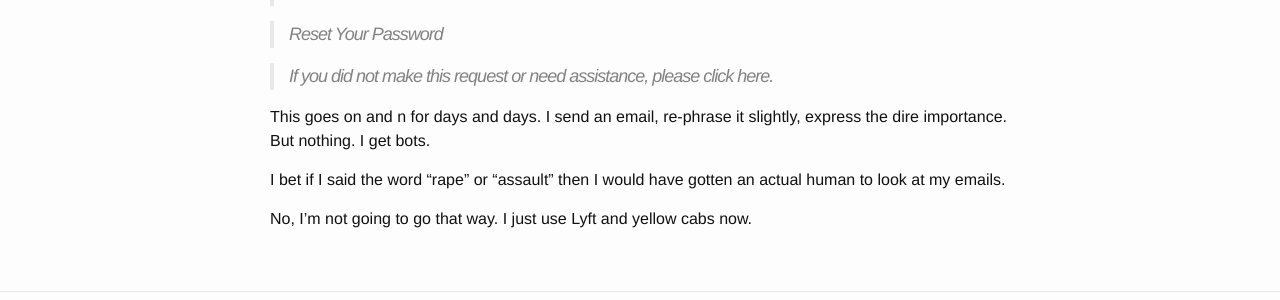
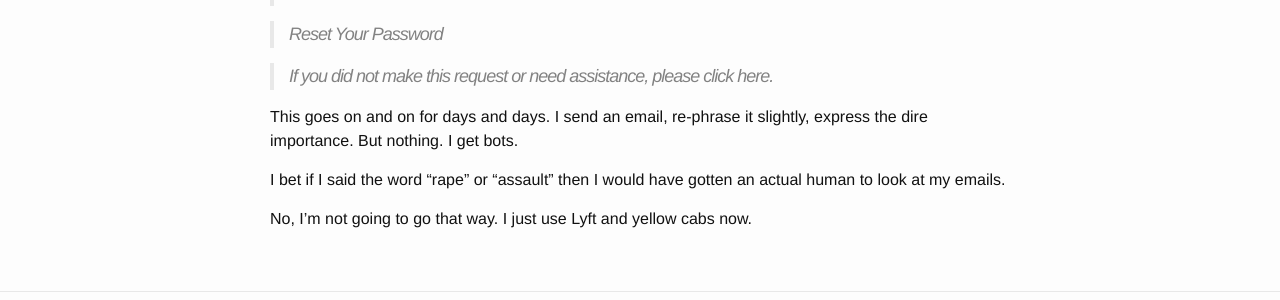
Before and after one commit to benwilber/benwilber.github.io, a Jekyll site: the page built from _posts/2023-07-17-never-enable-2fa-for-accounts-you-actually-care-about.md, in a window 1280 px wide. Shown: the part 1139-1439 px from the top of the page. Built offline with Jekyll 4.4.1, drawn with Linux system fonts in a browser that asks for light colours; comment, search, counter and statistics services are not loaded; part of the change alters nothing that is shown.

```diff
--- a/_includes/footer.html
+++ b/_includes/footer.html
@@ -52,15 +52,5 @@
 
   </div>
 
-  <img style="display:none;" src="https://hitcount.me/hit.gif" />
-
-  <script>
-    (function(i,s,o,g,r,a,m){i['GoogleAnalyticsObject']=r;i[r]=i[r]||function(){
-    (i[r].q=i[r].q||[]).push(arguments)},i[r].l=1*new Date();a=s.createElement(o),
-    m=s.getElementsByTagName(o)[0];a.async=1;a.src=g;m.parentNode.insertBefore(a,m)
-    })(window,document,'script','//www.google-analytics.com/analytics.js','ga');
-    ga('create', 'UA-71754019-1', 'auto');
-    ga('send', 'pageview');
-  </script>
-
+  <script defer data-domain="benwilber.github.io" src="https://plausible.io/js/script.js"></script>
 </footer>
--- a/_posts/2023-07-17-never-enable-2fa-for-accounts-you-actually-care-about.md
+++ b/_posts/2023-07-17-never-enable-2fa-for-accounts-you-actually-care-about.md
@@ -36,9 +36,8 @@ OK, I'll just email their support for help.  But I quickly ran into the problem:
 
 > If you did not make this request or need assistance, please click here.
 
-This goes on and n for days and days.  I send an email, re-phrase it slightly, express the dire importance.  But nothing.  I get bots.
+This goes on and on for days and days.  I send an email, re-phrase it slightly, express the dire importance.  But nothing.  I get bots.
 
 I bet if I said the word "rape" or "assault" then I would have gotten an actual human to look at my emails.
 
-
 No, I'm not going to go that way.  I just use Lyft and yellow cabs now.
```
